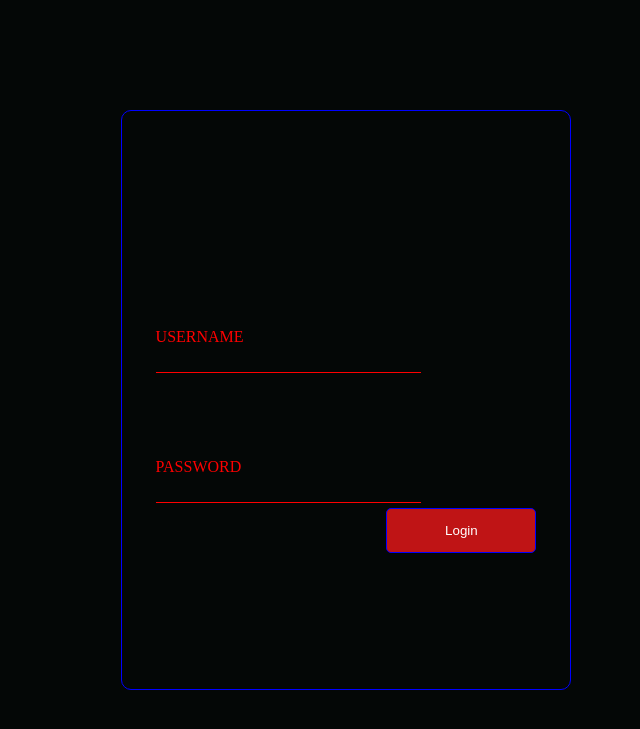
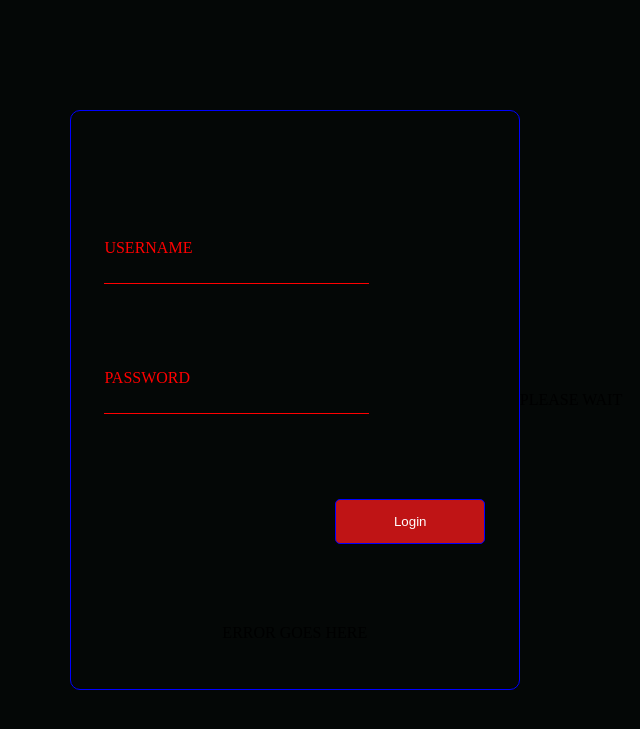
Before and after one commit to Wachira-Dickson/Attendance-App, a PHP site: page /login.php in a window 1280 px wide. Shown: the top 729 px of the page, without its empty margins (294-934 px from the left). Run offline with PHP 8.4, Linux system fonts and the light colour scheme.

Commit message:
Enhance login UI: added loader, error display, and initial button disable

```diff
--- a/login.php
+++ b/login.php
@@ -4,6 +4,7 @@
     <meta charset="UTF-8">
     <meta name="viewport" content="width=device-width, initial-scale=1.0">
     <link rel="stylesheet" href="css/login.css">
+    <link rel="stylesheet" href="css/loader.css">
     <title>Login Page</title>
 </head>
 <body>
@@ -11,17 +12,24 @@
         <div class="inputgroup topmarginlarge">
             <input type="text" id="txtUsername" required>
             <label for="txtUsername" id="lblUsername">USERNAME</label>
+        </div>
 
-        </div>
         <div class="inputgroup topmarginlarge">
             <input type="password" id="txtPassword" required>
             <label for="txtPassword" id="lblPassword">PASSWORD</label>
         </div>
 
-        <div class="divcallforaction">
-            <button class="btnlogin inactivecolor" id="btnLogin">Login</button>
+        <div class="divcallforaction topmarginlarge">
+            <button class="btnlogin inactivecolor" id="btnLogin" disabled>Login</button>
+        </div>
 
+        <div class="diverror topmarginlarge" id="diverror">
+            <label class="errormessage" id="errormessage">ERROR GOES HERE</label>
         </div>
+    </div>
+    <div class="lockscreen" id="lockscreen">
+        <div class="spinner" id="spinner"></div>
+        <label class="lblwait topmargin" id="lblwait">PLEASE WAIT</label>
     </div>
 
     <script src="js/jquery.js"></script>
```
